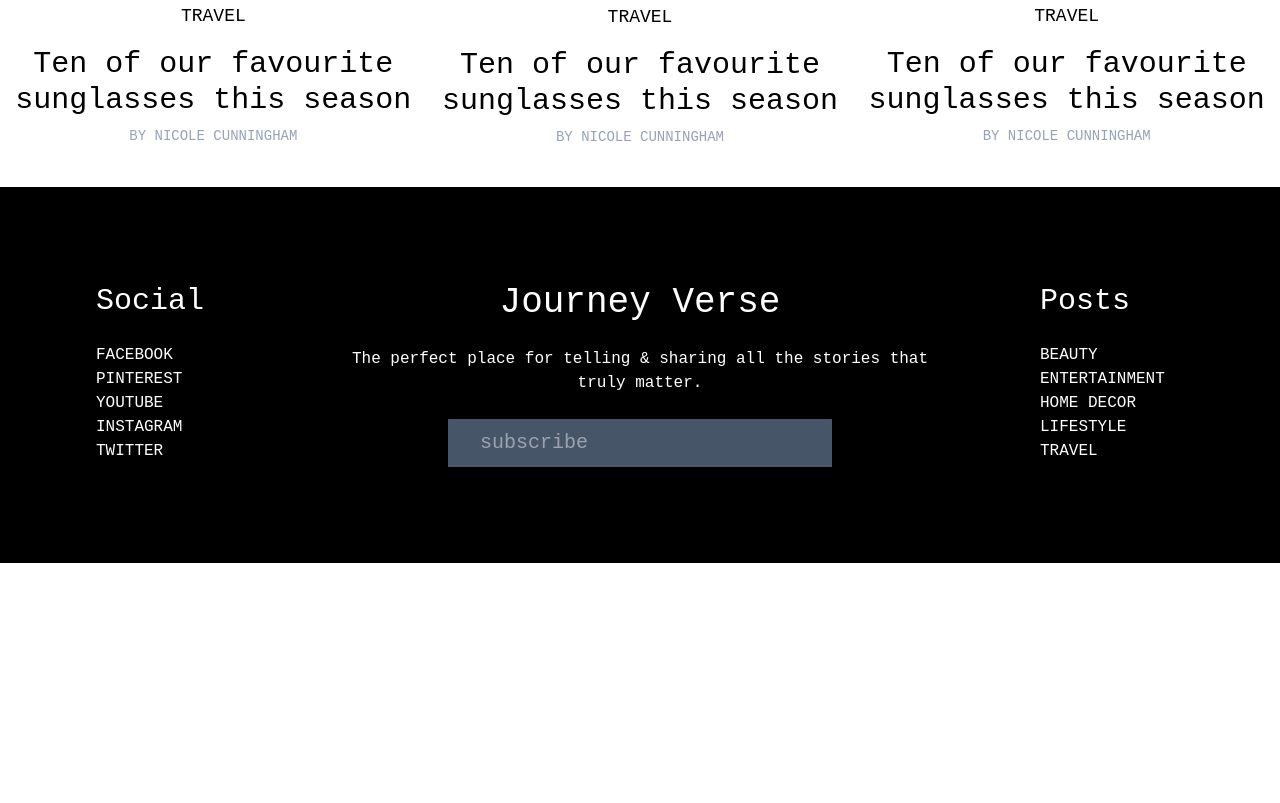
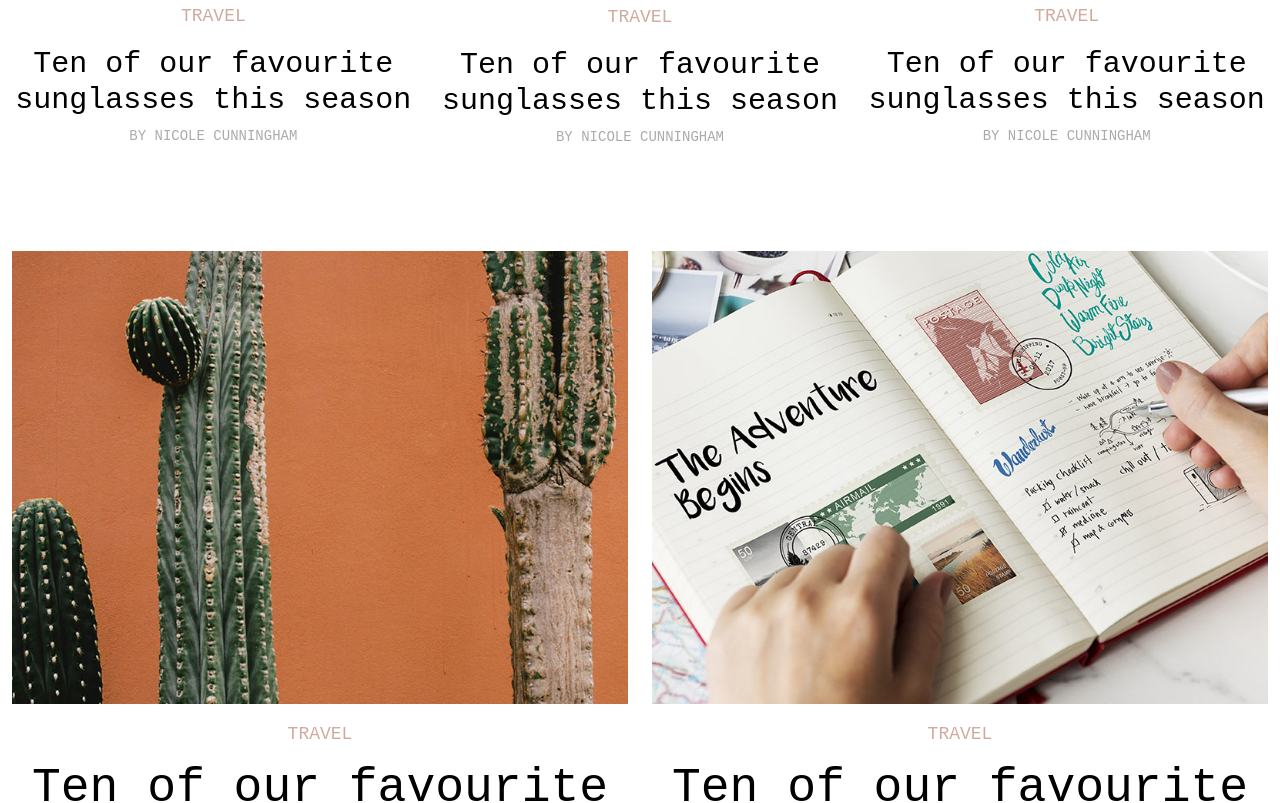
Before and after one commit to MdNadiruzzamanNibras/Journey_Verse, a Next.js app: page / in a window 1280 px wide. Shown: the part 1940-2743 px from the top of the page. Before the commit the page ends 2503 px from the top, so only its background shows below. Built offline with nearby package versions, Linux system fonts and the light colour scheme.

Commit message:
latest blogs

```diff
--- a/src/Component/Home/LatestBlog.jsx
+++ b/src/Component/Home/LatestBlog.jsx
@@ -1,9 +1,41 @@
-
+import sonor0n from '../../../public/images/latest-blog/sonoran.jpg';
+import memories from '../../../public/images/latest-blog/memories.jpg';
+import Image from 'next/image';
 
 const LatestBlog = () => {
+    const blogs = [
+        {
+            id: 1,
+            title: "Various cactus species in Arizona’s Sonoran Desert",
+        image: sonor0n,
+
+        },
+
+        {
+            id: 2,
+            title: "Documenting your memories while travelling",
+        image: memories,
+
+        },
+
+    ]
     return (
-        <div>
+        <div className='container mx-auto'>
+            <div className='grid grid-cols-2 mt-16'>
+                    {
+                        blogs.map(post =>
 
+                            <div style={{fontFamily: "Cormorant Garamond, serif"}} key={post.id} className='mx-3 text-center'>
+                                <Image src={post.image} alt="" />
+                                <p className='text-lg my-4 text-headline'>TRAVEL</p>
+                                <h3 className='text-5xl font-medium'>Ten of our favourite sunglasses this season</h3>
+                                <p className='lg:mx-28 my-7 text-slate-300'>K accum san pericula usu an, in pri dolorum denique. Cu movet debitis cum. Vix paulo evertitur cu, conceptam constituam te his, meis euismod</p>
+                                <p className='text-sm text-byName mt-2 mb-10'>BY NICOLE CUNNINGHAM</p>
+
+                        </div>
+                            )
+                    }
+                </div>
         </div>
     );
 };
--- a/src/Component/Home/LatestPost.jsx
+++ b/src/Component/Home/LatestPost.jsx
@@ -47,9 +47,9 @@ const LatestPost = () => {
 
                             <div key={post.id} className='mx-3 text-center'>
                                 <Image src={post.image} alt="" />
-                                <p className='text-lg my-4'>TRAVEL</p>
+                                <p className='text-lg my-4 text-headline'>TRAVEL</p>
                                 <h3 className='text-3xl font-light'>Ten of our favourite sunglasses this season</h3>
-                                <p className='text-sm text-slate-400 mt-2 mb-10'>BY NICOLE CUNNINGHAM</p>
+                                <p className='text-sm text-byName mt-2 mb-10'>BY NICOLE CUNNINGHAM</p>
 
                         </div>
                             )
--- a/src/app/page.jsx
+++ b/src/app/page.jsx
@@ -1,4 +1,5 @@
 import Banner from "@/Component/Home/Banner";
+import LatestBlog from "@/Component/Home/LatestBlog";
 import LatestPost from "@/Component/Home/LatestPost";
 
 
@@ -6,7 +7,8 @@ const HomePage = () => {
   return (
     <div>
       <Banner />
-      <LatestPost/>
+      <LatestPost />
+      <LatestBlog/>
     </div>
   );
 };
--- a/tailwind.config.js
+++ b/tailwind.config.js
@@ -9,7 +9,12 @@ module.exports = {
     "./src/**/*.{js,ts,jsx,tsx,mdx}",
   ],
   theme: {
-    extend: {},
+    extend: {
+      colors: {
+        headline: "#cfac9f",
+        byName:"#ababab"
+      }
+    },
   },
   plugins: [],
 }
```
Also changed, not shown: public/images/latest-blog/memories.jpg (added).
